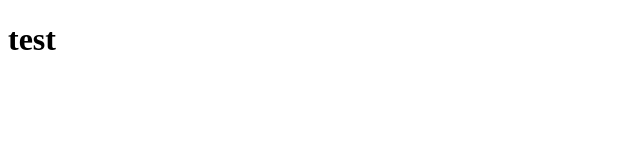
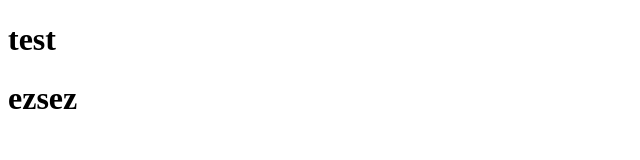
Before and after one commit to kongkriad/web-book_start-up, a plain HTML site: page test.html in a window 1280 px wide. Shown: the whole page, without its empty margins (0-640 px from the left). Drawn offline with Linux system fonts and the light colour scheme.

Commit message:
test commit

```diff
--- a/test.html
+++ b/test.html
@@ -7,5 +7,6 @@
 </head>
 <body>
     <h1>test</h1>
+    <h1>ezsez</h1>
 </body>
 </html>
```
